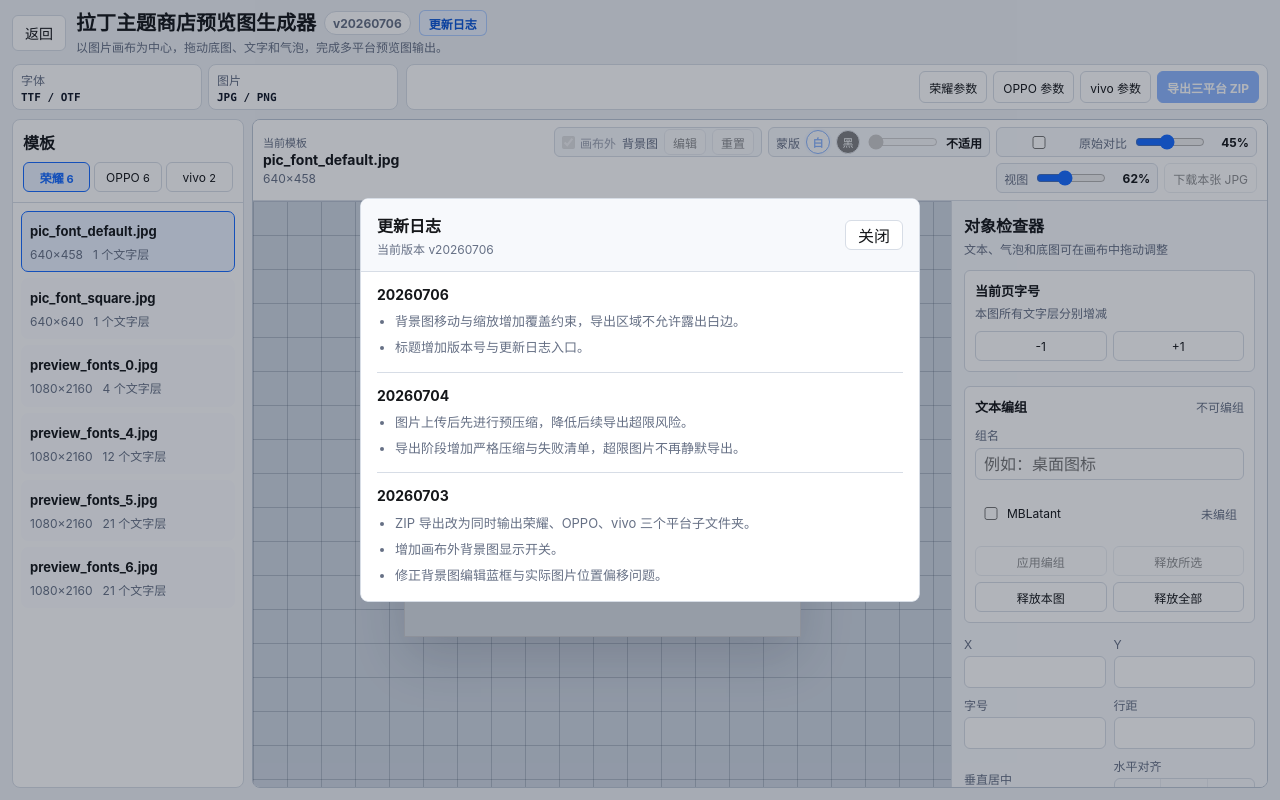
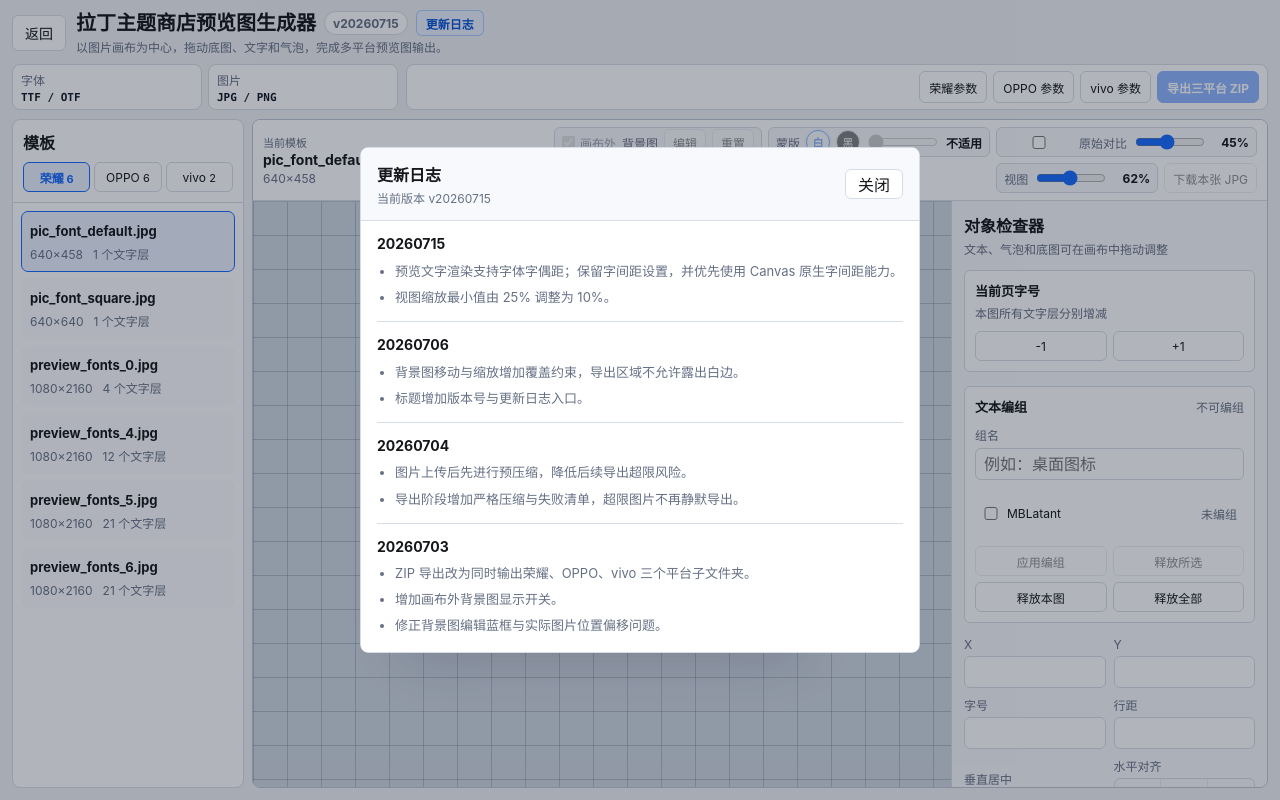
Before and after one commit to z-qclaw/latintools-hsk1, a plain HTML site: page tools/honor-preview/index.html in a window 1280 px wide. Both pictures are taken after a click on the button "更新日志". Drawn offline with Linux system fonts and the light colour scheme.

Commit message:
Update honor preview to v20260715

```diff
--- a/tools/honor-preview/index.html
+++ b/tools/honor-preview/index.html
@@ -4,7 +4,7 @@
   <meta charset="UTF-8">
   <meta name="viewport" content="width=device-width, initial-scale=1.0">
   <title>拉丁主题商店预览图生成器</title>
-  <link rel="stylesheet" href="style.css?v=20260706-version-changelog">
+  <link rel="stylesheet" href="style.css?v=20260715-kerning-zoom">
 </head>
 <body>
   <main class="app">
@@ -13,7 +13,7 @@
       <div>
         <div class="title-line">
           <h1>拉丁主题商店预览图生成器</h1>
-          <span class="version-badge">v20260706</span>
+          <span class="version-badge">v20260715</span>
           <button class="changelog-trigger" id="openChangelog" type="button">更新日志</button>
         </div>
         <p>以图片画布为中心，拖动底图、文字和气泡，完成多平台预览图输出。</p>
@@ -98,7 +98,7 @@
             </label>
             <label class="zoom-control">
               <span>视图</span>
-              <input id="zoomRange" type="range" min="25" max="120" value="62">
+              <input id="zoomRange" type="range" min="10" max="120" value="62">
               <strong id="zoomValue">62%</strong>
             </label>
             <button id="downloadCurrent" disabled>下载本张 JPG</button>
@@ -209,11 +209,18 @@
       <header class="changelog-head">
         <div>
           <strong id="changelogTitle">更新日志</strong>
-          <span>当前版本 v20260706</span>
+          <span>当前版本 v20260715</span>
         </div>
         <button id="closeChangelog" type="button" aria-label="关闭更新日志">关闭</button>
       </header>
       <div class="changelog-body">
+        <section>
+          <h2>20260715</h2>
+          <ul>
+            <li>预览文字渲染支持字体字偶距；保留字间距设置，并优先使用 Canvas 原生字间距能力。</li>
+            <li>视图缩放最小值由 25% 调整为 10%。</li>
+          </ul>
+        </section>
         <section>
           <h2>20260706</h2>
           <ul>
@@ -241,6 +248,6 @@
   </dialog>
 
   <script src="../../assets/vendor/jszip.min.js"></script>
-  <script src="main.js?v=20260706-version-changelog"></script>
+  <script src="main.js?v=20260715-kerning-zoom"></script>
 </body>
 </html>
--- a/tools/honor-preview/main.js
+++ b/tools/honor-preview/main.js
@@ -1154,7 +1154,24 @@ function getTrackedTextMetrics(ctx, text, tracking, size) {
     };
   }
 
-  let cursor = 0;
+  // Measure the complete string whenever Canvas supports native letter spacing.
+  // Unlike measuring/drawing one glyph at a time, this keeps the font's kerning
+  // (and ligatures) intact.
+  if (supportsCanvasLetterSpacing(ctx)) {
+    const metrics = measureTextWithTracking(ctx, text, tracking);
+    const advance = metrics.width;
+    const inkLeftOffset = -(metrics.actualBoundingBoxLeft || 0);
+    const inkRightOffset = metrics.actualBoundingBoxRight || advance;
+    return {
+      advance,
+      inkLeftOffset,
+      inkRightOffset,
+      inkWidth: Math.max(0, inkRightOffset - inkLeftOffset),
+      ascent: metrics.actualBoundingBoxAscent || size * 0.82,
+      descent: metrics.actualBoundingBoxDescent || size * 0.22
+    };
+  }
+
   let inkLeft = Infinity;
   let inkRight = -Infinity;
   let ascent = 0;
@@ -1164,17 +1181,19 @@ function getTrackedTextMetrics(ctx, text, tracking, size) {
   chars.forEach((char, index) => {
     const metrics = ctx.measureText(char);
     const charWidth = metrics.width;
+    // The cumulative advance retains pair kerning even in browsers that lack
+    // Canvas letterSpacing. Individual glyph drawing cannot retain ligatures.
+    const cursor = ctx.measureText(chars.slice(0, index).join("")).width + index * tracking;
     const charLeft = cursor - (metrics.actualBoundingBoxLeft || 0);
     const charRight = cursor + (metrics.actualBoundingBoxRight || charWidth);
     inkLeft = Math.min(inkLeft, charLeft);
     inkRight = Math.max(inkRight, charRight);
     ascent = Math.max(ascent, metrics.actualBoundingBoxAscent || size * 0.82);
     descent = Math.max(descent, metrics.actualBoundingBoxDescent || size * 0.22);
-    cursor += charWidth + (index === chars.length - 1 ? 0 : tracking);
   });
 
   return {
-    advance: cursor,
+    advance: ctx.measureText(text).width + Math.max(0, chars.length - 1) * tracking,
     inkLeftOffset: inkLeft,
     inkRightOffset: inkRight,
     inkWidth: Math.max(0, inkRight - inkLeft),
@@ -1649,24 +1668,45 @@ function drawCoverImage(ctx, template) {
 
 function setFont(ctx, size) {
   ctx.font = `${size}px "${state.fontFamily}", -apple-system, BlinkMacSystemFont, "Segoe UI", Arial, sans-serif`;
-}
-
-function measureTrackedText(ctx, text, tracking) {
-  if (!text) return 0;
-  let width = 0;
-  for (const char of text) {
-    width += ctx.measureText(char).width;
-  }
-  return width + Math.max(0, Array.from(text).length - 1) * tracking;
+  // `auto` leaves the decision to the browser; request the font's kerning data
+  // explicitly when the Canvas implementation exposes this control.
+  if (typeof ctx.fontKerning === "string") ctx.fontKerning = "normal";
+}
+
+function supportsCanvasLetterSpacing(ctx) {
+  return typeof ctx.letterSpacing === "string";
+}
+
+function measureTextWithTracking(ctx, text, tracking) {
+  if (!tracking || !supportsCanvasLetterSpacing(ctx)) return ctx.measureText(text);
+  const previousLetterSpacing = ctx.letterSpacing;
+  ctx.letterSpacing = `${tracking}px`;
+  try {
+    return ctx.measureText(text);
+  } finally {
+    ctx.letterSpacing = previousLetterSpacing;
+  }
 }
 
 function drawTrackedText(ctx, text, x, y, tracking, layer) {
-  let cursor = x;
-  for (const char of text) {
+  // A single draw call lets Canvas apply the font's GPOS kerning and ligatures.
+  if (!layer?.charColors && supportsCanvasLetterSpacing(ctx)) {
+    const previousLetterSpacing = ctx.letterSpacing;
+    ctx.letterSpacing = `${tracking}px`;
+    try {
+      ctx.fillText(text, x, y);
+    } finally {
+      ctx.letterSpacing = previousLetterSpacing;
+    }
+    return;
+  }
+
+  const chars = Array.from(text);
+  chars.forEach((char, index) => {
     ctx.fillStyle = layer?.charColors?.[char] || layer?.color || ctx.fillStyle;
+    const cursor = x + ctx.measureText(chars.slice(0, index).join("")).width + index * tracking;
     ctx.fillText(char, cursor, y);
-    cursor += ctx.measureText(char).width + tracking;
-  }
+  });
 }
 
 function getLayerText(layer) {
```
